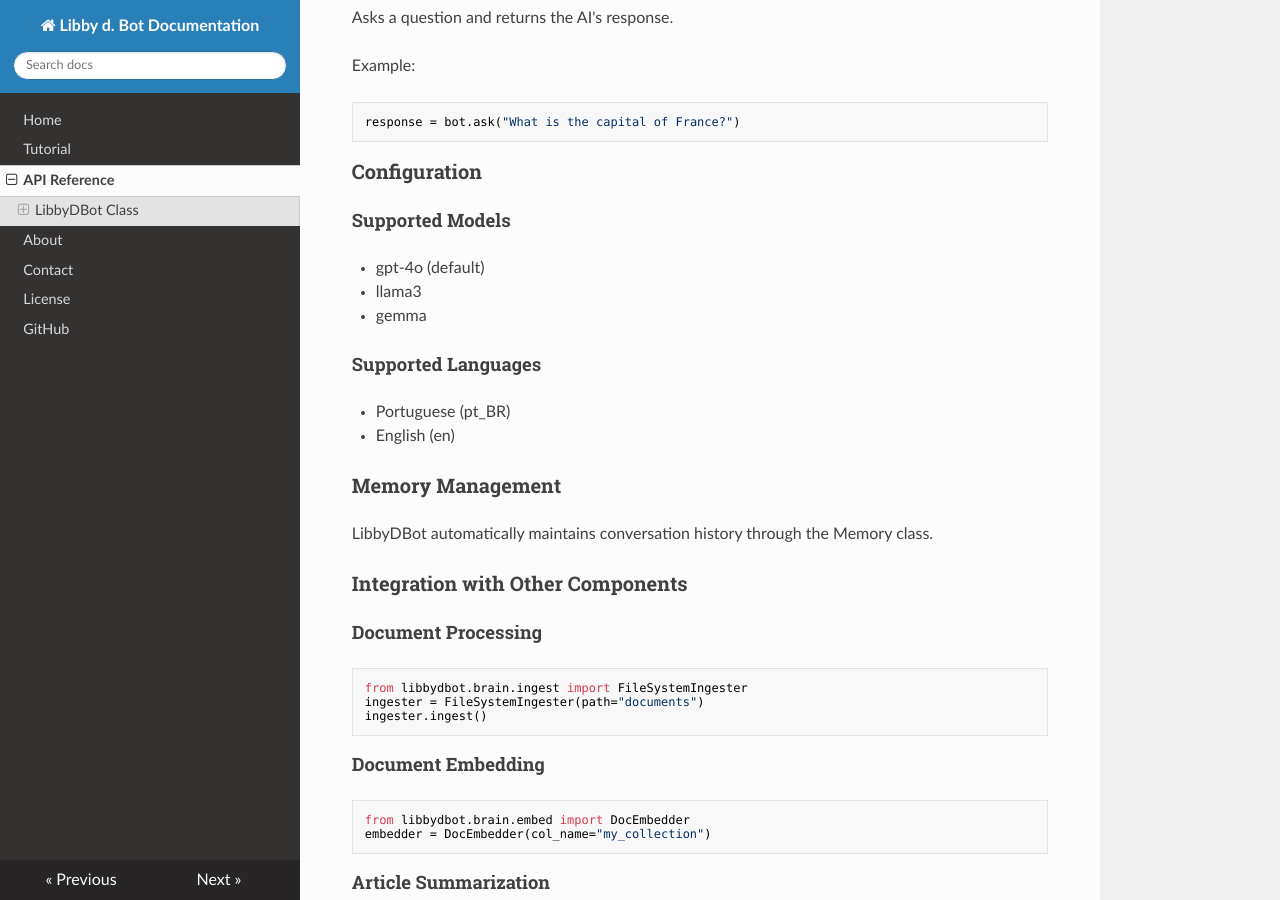
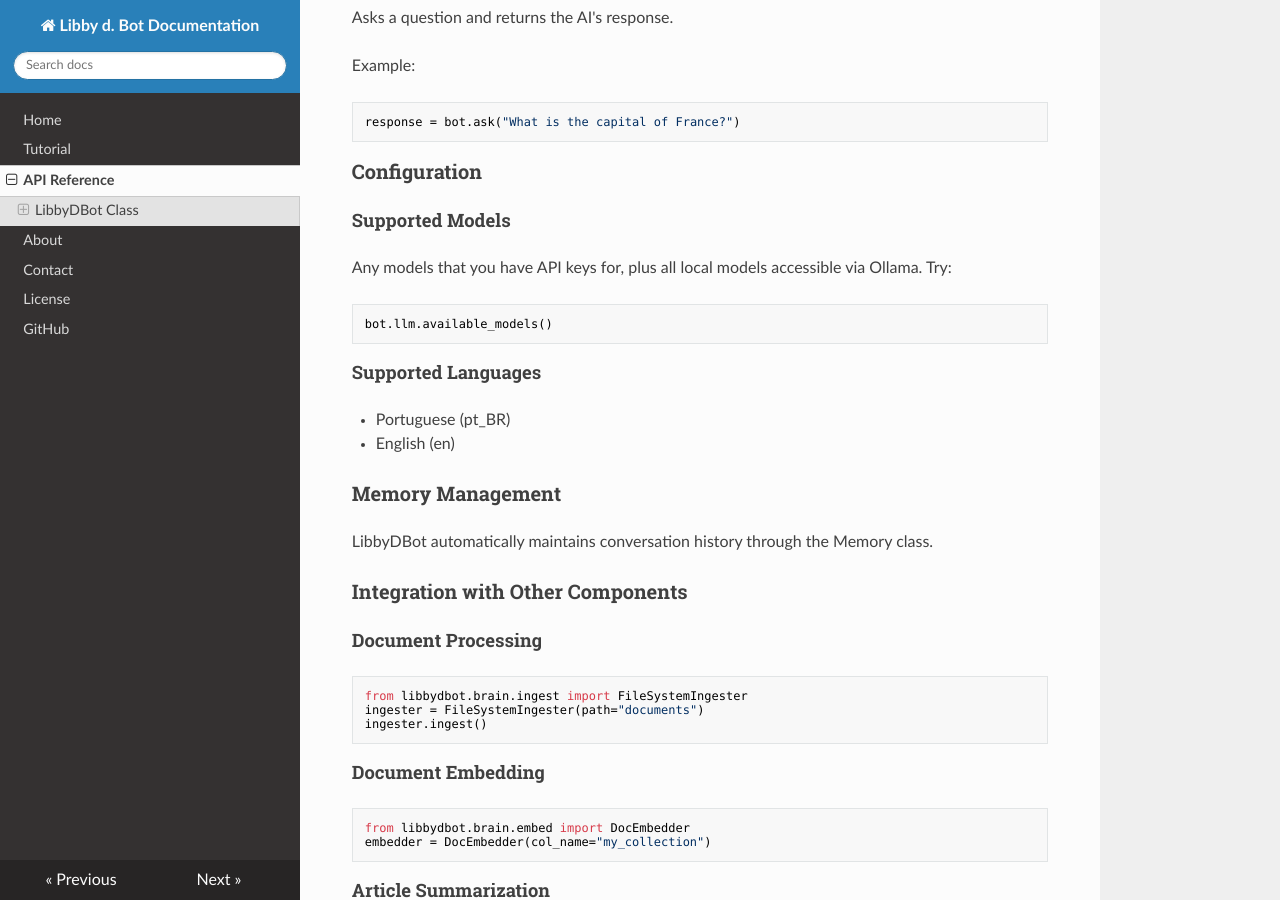
Before and after one commit to Deeplearn-PeD/libby, an MkDocs documentation site: the page built from docs/reference.md, in a window 1280 px wide and 900 px high, scrolled down 794 px. Built offline with MkDocs 1.6.1, drawn with Linux system fonts in a browser that asks for light colours; nearby versions of some CDN libraries.

Commit message:
updated documentation

````diff
--- a/docs/reference.md
+++ b/docs/reference.md
@@ -38,9 +38,11 @@ response = bot.ask("What is the capital of France?")
 ### Configuration
 
 #### Supported Models
-- gpt-4o (default)
-- llama3
-- gemma
+Any models that you have API keys for, plus all local models accessible via Ollama.
+Try:
+```python
+bot.llm.available_models()
+```
 
 #### Supported Languages
 - Portuguese (pt_BR)
````
